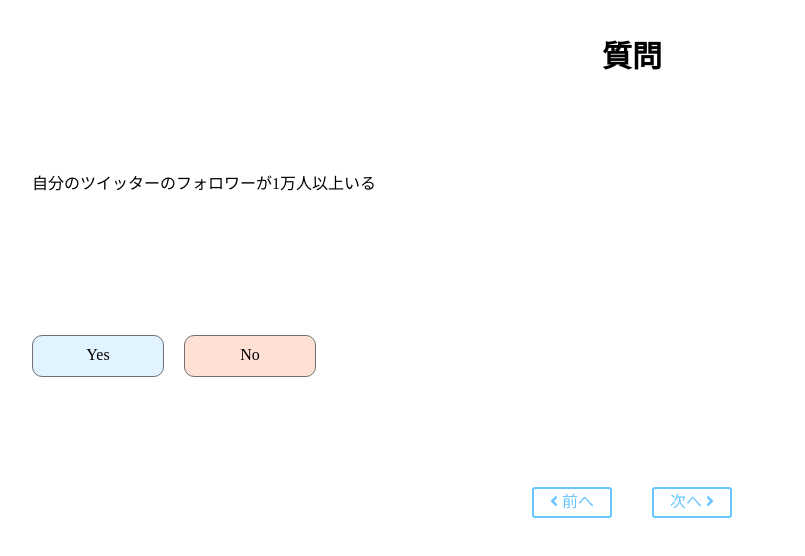
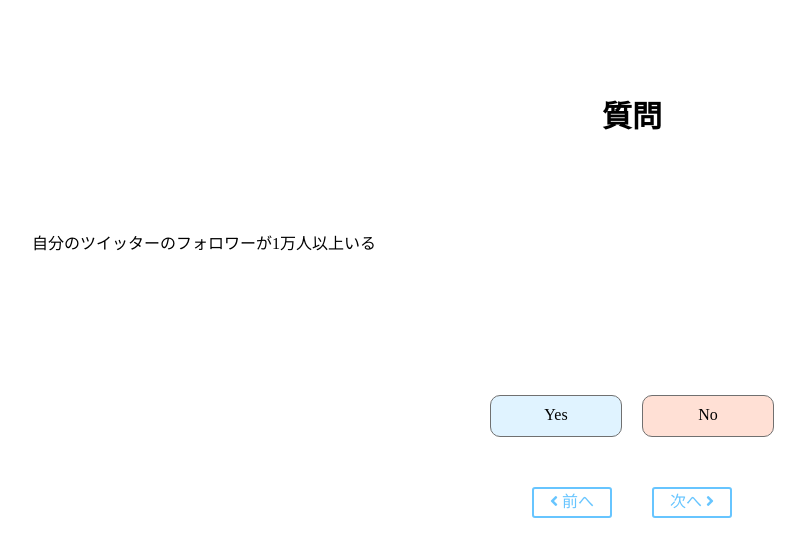
Before and after one commit to kobakazu0429/podcast-diagnosis, a Vue app: page /#/class/0/0 in a window 1280 px wide. Shown: the top 556 px of the page, without its empty margins (8-813 px from the left). Built offline with nearby package versions, Linux system fonts and the light colour scheme.

Commit message:
text-align: center;

```diff
--- a/src/components/checkbox-button.vue
+++ b/src/components/checkbox-button.vue
@@ -1,7 +1,10 @@
 <template>
   <div class="classWrapper">
+    <div class="center">
       <h3>質問</h3>
+    </div>
     <p>{{ group.text }}</p>
+    <div class="center">
       <div class="buttonWrapper">
         <input
           id="yes"
@@ -28,6 +31,7 @@
           for="no"
           class="no"
         >No</label>
+      </div>
     </div>
   </div>
 </template>
@@ -82,6 +86,10 @@ p {
   margin: 0 -10px;
 }
 
+.center {
+  text-align: center
+}
+
 .yes {
   background-color: #e0f3ff;
 }
--- a/src/pages/class.vue
+++ b/src/pages/class.vue
@@ -1,10 +1,11 @@
 <template>
   <div>
+    <div class="wrapper">
       <checkbox-button
         :group="this.$store.state.class[this.$route.params.class][this.$route.params.id]"
         :next-page-arr="this.$store.state.nextPage"/>
 
-    <div class="wrapper">
+      <div class="center">
         <router-link
           :to="{params : {class: this.$store.state.previousPage[0], id: this.$store.state.previousPage[1]}}"
           class="arrow-left square_btn"
@@ -20,6 +21,7 @@
           次へ
           <i class="fas fa-angle-right"/>
         </router-link>
+      </div>
     </div>
   </div>
 </template>
@@ -85,8 +87,11 @@ export default {
 
 <style scoped>
 .wrapper {
+  margin-top: 100px;
+}
+
+.center {
     text-align: center;
-  margin-top: 100px;
 }
 
 a {
```
Lines whose indentation alone changed are shown as unchanged.
